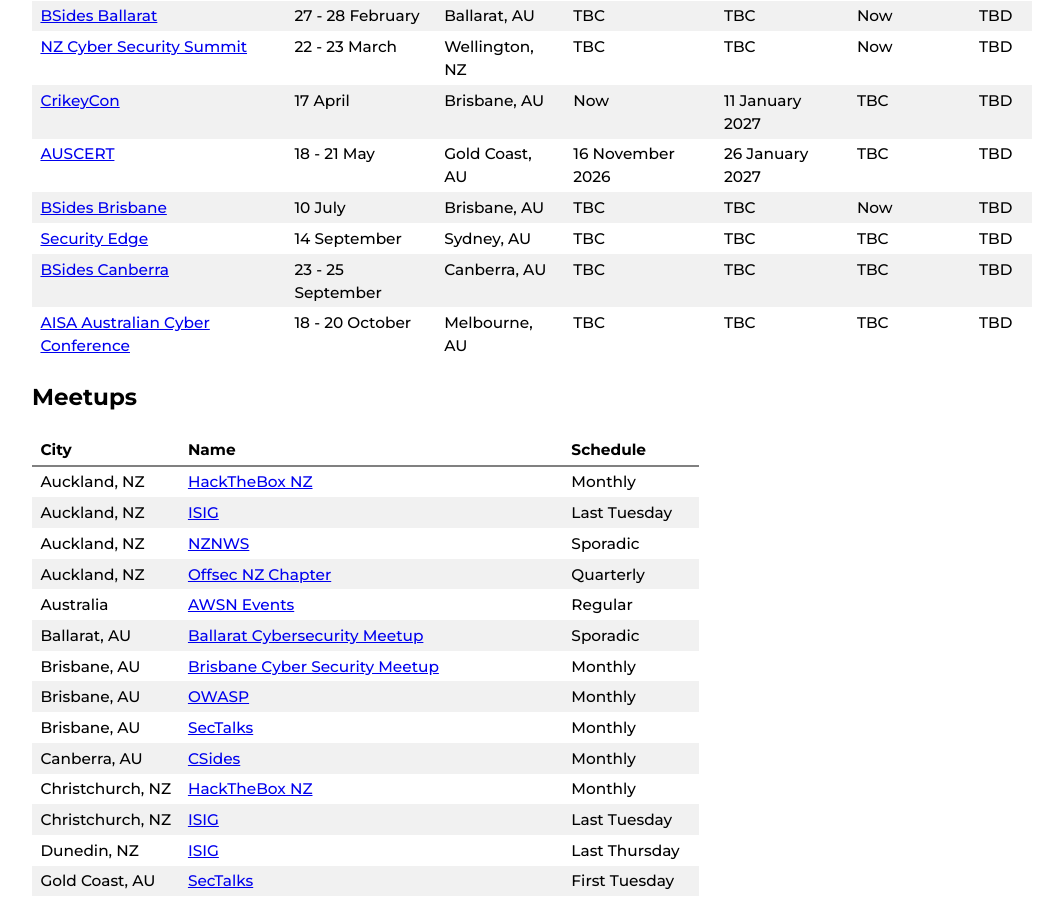
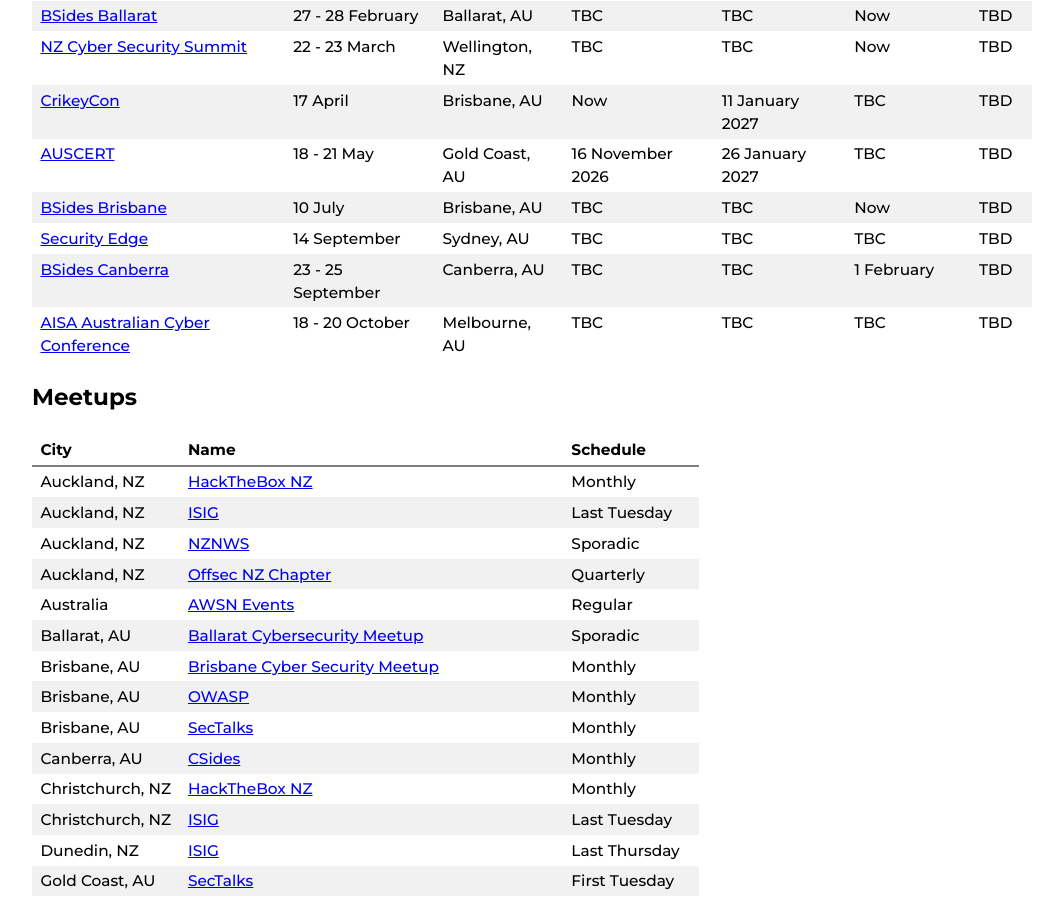
Before and after one commit to nzkarit/downundercons, a Jekyll site: the page built from index.markdown, in a window 1280 px wide and 900 px high, scrolled down 2193 px. Shown: the whole window, without its empty margins (108-1171 px from the left). Built offline with Jekyll 4.4.1, drawn with Linux system fonts in a browser that asks for light colours.

Commit message:
Update index.markdown

```diff
--- a/index.markdown
+++ b/index.markdown
@@ -65,7 +65,7 @@ These are a list of hacker/infosec cons and meetups in the NZ and Aussie Area.
 | [AUSCERT](https://conference.auscert.org.au/) | 18 - 21 May | Gold Coast, AU | 16 November 2026 | 26 January 2027 | TBC | TBD |
 | [BSides Brisbane](https://bsidesbrisbane.com/) | 10 July | Brisbane, AU | TBC | TBC | Now | TBD |
 | [Security Edge](https://adapt.com.au/events/security-edge/) | 14 September | Sydney, AU | TBC | TBC | TBC | TBD |
-| [BSides Canberra](https://www.bsidesau.com.au/) | 23 - 25 September | Canberra, AU |TBC | TBC | TBC | TBD |
+| [BSides Canberra](https://www.bsidesau.com.au/) | 23 - 25 September | Canberra, AU |TBC | TBC | 1 February | TBD |
 | [AISA Australian Cyber Conference](https://www.cyberconference.com.au/) | 18 - 20 October | Melbourne, AU | TBC | TBC | TBC | TBD |
 
 ## Meetups
```
